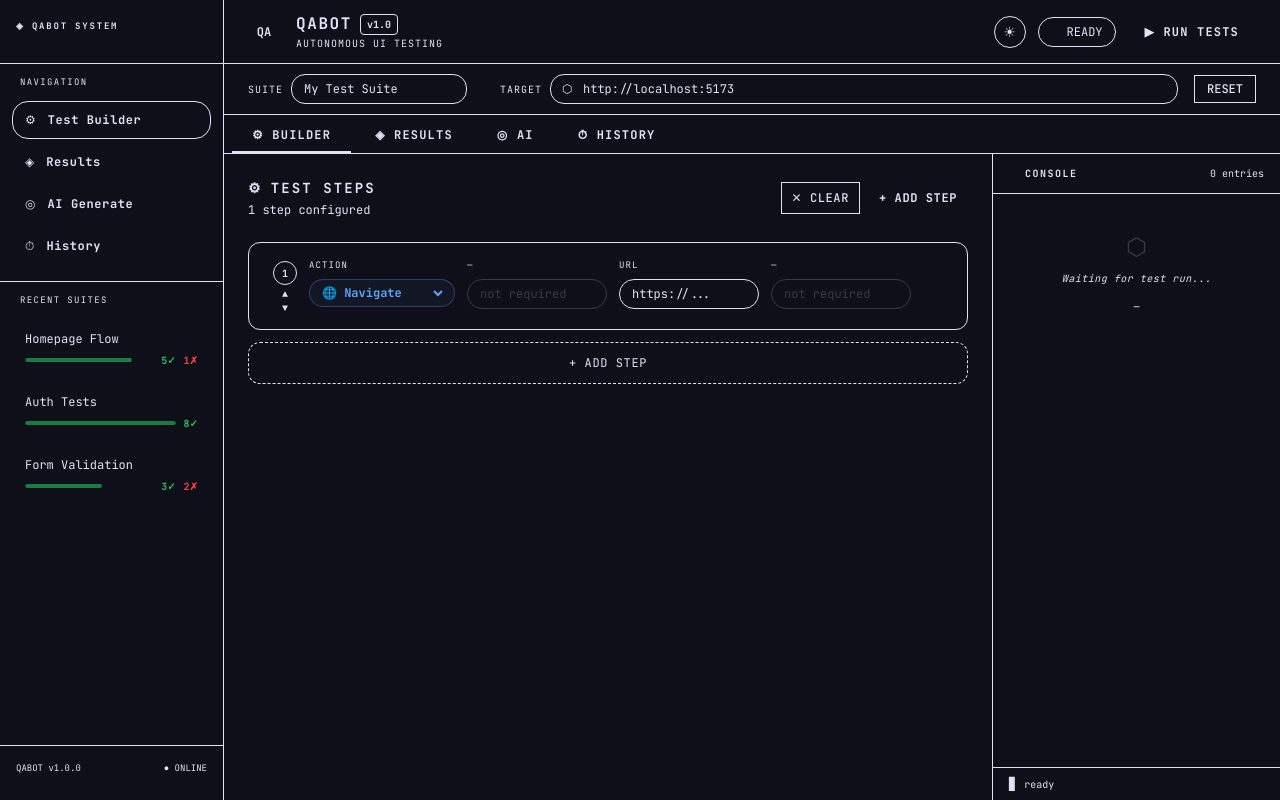
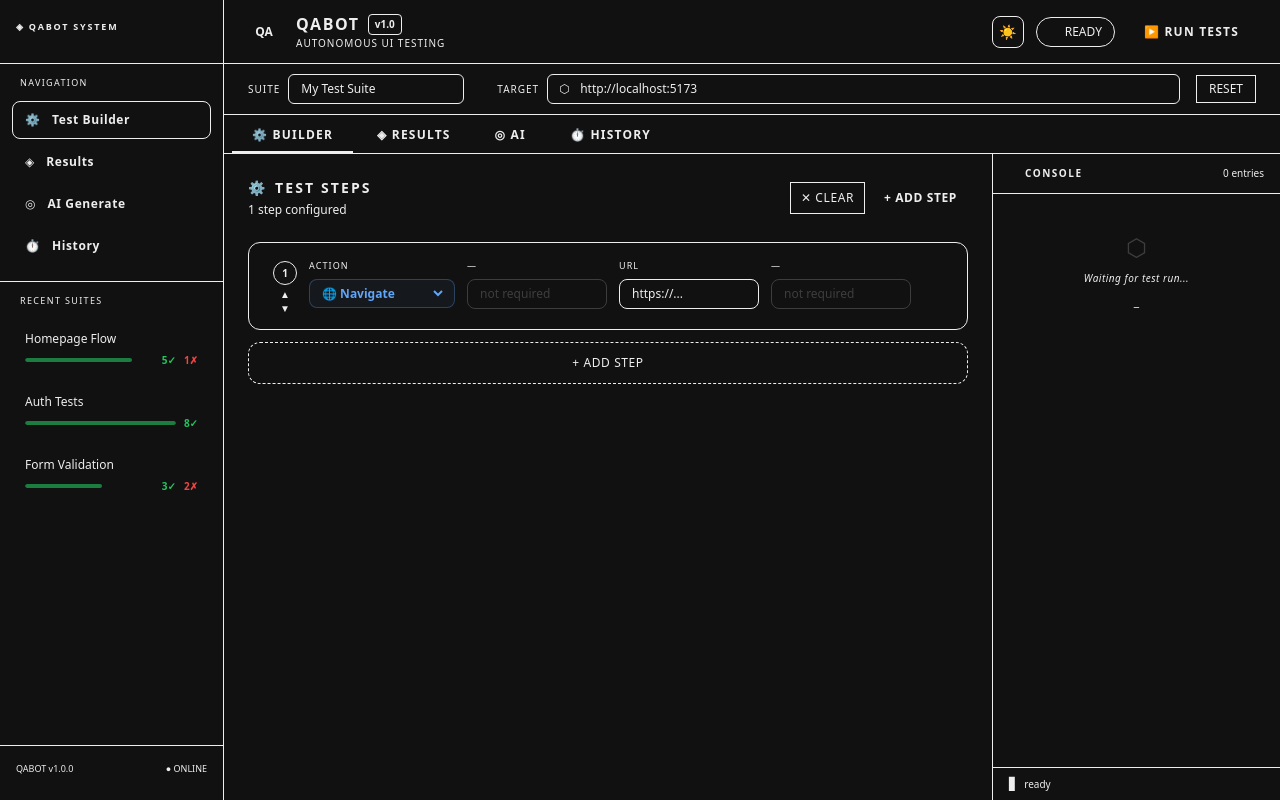
Before and after one commit to pratykshparmar00-coder/my-qa-bot, a React (Vite) app: page / in a window 1280 px wide. Built offline with nearby package versions, Linux system fonts and the light colour scheme.

Commit message:
style: apply Caffeine TweakCN theme and font

```diff
--- a/src/index.css
+++ b/src/index.css
@@ -6,65 +6,65 @@
 
 @layer base {
   :root {
-    --background: oklch(0.9730 0.0133 286.1503);
-    --foreground: oklch(0.3015 0.0572 282.4176);
-    --card: oklch(1.0000 0 0);
-    --card-foreground: oklch(0.3015 0.0572 282.4176);
-    --popover: oklch(1.0000 0 0);
-    --popover-foreground: oklch(0.3015 0.0572 282.4176);
-    --primary: oklch(0.5417 0.1790 288.0332);
+    --background: oklch(0.9821 0 0);
+    --foreground: oklch(0.2435 0 0);
+    --card: oklch(0.9911 0 0);
+    --card-foreground: oklch(0.2435 0 0);
+    --popover: oklch(0.9911 0 0);
+    --popover-foreground: oklch(0.2435 0 0);
+    --primary: oklch(0.4341 0.0392 41.9938);
     --primary-foreground: oklch(1.0000 0 0);
-    --secondary: oklch(0.9174 0.0435 292.6901);
-    --secondary-foreground: oklch(0.4143 0.1039 288.1742);
-    --muted: oklch(0.9580 0.0133 286.1454);
-    --muted-foreground: oklch(0.5426 0.0465 284.7435);
-    --accent: oklch(0.9221 0.0373 262.1410);
-    --accent-foreground: oklch(0.3015 0.0572 282.4176);
-    --destructive: oklch(0.6861 0.2061 14.9941);
+    --secondary: oklch(0.9200 0.0651 74.3695);
+    --secondary-foreground: oklch(0.3499 0.0685 40.8288);
+    --muted: oklch(0.9521 0 0);
+    --muted-foreground: oklch(0.5032 0 0);
+    --accent: oklch(0.9310 0 0);
+    --accent-foreground: oklch(0.2435 0 0);
+    --destructive: oklch(0.6271 0.1936 33.3390);
     --destructive-foreground: oklch(1.0000 0 0);
-    --border: oklch(0.9115 0.0216 285.9625);
-    --input: oklch(0.9115 0.0216 285.9625);
-    --ring: oklch(0.5417 0.1790 288.0332);
-    --radius: 1rem;
-    --chart-1: oklch(0.5417 0.1790 288.0332);
-    --chart-2: oklch(0.7042 0.1602 288.9880);
-    --chart-3: oklch(0.5679 0.2113 276.7065);
-    --chart-4: oklch(0.6356 0.1922 281.8054);
-    --chart-5: oklch(0.4509 0.1758 279.3838);
-    --sidebar: oklch(0.9580 0.0133 286.1454);
-    --sidebar-foreground: oklch(0.3015 0.0572 282.4176);
-    --sidebar-primary: oklch(0.5417 0.1790 288.0332);
-    --sidebar-primary-foreground: oklch(1.0000 0 0);
-    --sidebar-accent: oklch(0.9221 0.0373 262.1410);
-    --sidebar-accent-foreground: oklch(0.3015 0.0572 282.4176);
-    --sidebar-border: oklch(0.9115 0.0216 285.9625);
-    --sidebar-ring: oklch(0.5417 0.1790 288.0332);
-    --font-sans: Inter, sans-serif;
-    --font-serif: Georgia, serif;
-    --font-mono: JetBrains Mono, monospace;
-    --shadow-color: hsl(240 30% 25%);
-    --shadow-opacity: 0.12;
-    --shadow-blur: 10px;
+    --border: oklch(0.8822 0 0);
+    --input: oklch(0.8822 0 0);
+    --ring: oklch(0.4341 0.0392 41.9938);
+    --radius: 0.5rem;
+    --chart-1: oklch(0.4341 0.0392 41.9938);
+    --chart-2: oklch(0.9200 0.0651 74.3695);
+    --chart-3: oklch(0.9310 0 0);
+    --chart-4: oklch(0.9367 0.0523 75.5009);
+    --chart-5: oklch(0.4338 0.0437 41.6746);
+    --sidebar: oklch(0.9881 0 0);
+    --sidebar-foreground: oklch(0.2645 0 0);
+    --sidebar-primary: oklch(0.3250 0 0);
+    --sidebar-primary-foreground: oklch(0.9881 0 0);
+    --sidebar-accent: oklch(0.9761 0 0);
+    --sidebar-accent-foreground: oklch(0.3250 0 0);
+    --sidebar-border: oklch(0.9401 0 0);
+    --sidebar-ring: oklch(0.7731 0 0);
+    --font-sans: ui-sans-serif, system-ui, -apple-system, BlinkMacSystemFont, 'Segoe UI', Roboto, 'Helvetica Neue', Arial, 'Noto Sans', sans-serif, 'Apple Color Emoji', 'Segoe UI Emoji', 'Segoe UI Symbol', 'Noto Color Emoji';
+    --font-serif: ui-serif, Georgia, Cambria, "Times New Roman", Times, serif;
+    --font-mono: ui-monospace, SFMono-Regular, Menlo, Monaco, Consolas, "Liberation Mono", "Courier New", monospace;
+    --shadow-color: oklch(0 0 0);
+    --shadow-opacity: 0.1;
+    --shadow-blur: 3px;
     --shadow-spread: 0px;
-    --shadow-offset-x: 0px;
-    --shadow-offset-y: 4px;
+    --shadow-offset-x: 0;
+    --shadow-offset-y: 1px;
     --letter-spacing: 0em;
     --spacing: 0.25rem;
-    --shadow-2xs: 0px 4px 10px 0px hsl(240 30% 25% / 0.06);
-    --shadow-xs: 0px 4px 10px 0px hsl(240 30% 25% / 0.06);
-    --shadow-sm: 0px 4px 10px 0px hsl(240 30% 25% / 0.12), 0px 1px 2px -1px hsl(240 30% 25% / 0.12);
-    --shadow: 0px 4px 10px 0px hsl(240 30% 25% / 0.12), 0px 1px 2px -1px hsl(240 30% 25% / 0.12);
-    --shadow-md: 0px 4px 10px 0px hsl(240 30% 25% / 0.12), 0px 2px 4px -1px hsl(240 30% 25% / 0.12);
-    --shadow-lg: 0px 4px 10px 0px hsl(240 30% 25% / 0.12), 0px 4px 6px -1px hsl(240 30% 25% / 0.12);
-    --shadow-xl: 0px 4px 10px 0px hsl(240 30% 25% / 0.12), 0px 8px 10px -1px hsl(240 30% 25% / 0.12);
-    --shadow-2xl: 0px 4px 10px 0px hsl(240 30% 25% / 0.30);
+    --shadow-2xs: 0 1px 3px 0px hsl(0 0% 0% / 0.05);
+    --shadow-xs: 0 1px 3px 0px hsl(0 0% 0% / 0.05);
+    --shadow-sm: 0 1px 3px 0px hsl(0 0% 0% / 0.10), 0 1px 2px -1px hsl(0 0% 0% / 0.10);
+    --shadow: 0 1px 3px 0px hsl(0 0% 0% / 0.10), 0 1px 2px -1px hsl(0 0% 0% / 0.10);
+    --shadow-md: 0 1px 3px 0px hsl(0 0% 0% / 0.10), 0 2px 4px -1px hsl(0 0% 0% / 0.10);
+    --shadow-lg: 0 1px 3px 0px hsl(0 0% 0% / 0.10), 0 4px 6px -1px hsl(0 0% 0% / 0.10);
+    --shadow-xl: 0 1px 3px 0px hsl(0 0% 0% / 0.10), 0 8px 10px -1px hsl(0 0% 0% / 0.10);
+    --shadow-2xl: 0 1px 3px 0px hsl(0 0% 0% / 0.25);
     --tracking-normal: 0em;
   }
   .theme {
-    --font-sans: Inter, sans-serif;
-    --font-mono: JetBrains Mono, monospace;
-    --font-serif: Georgia, serif;
-    --radius: 1rem;
+    --font-sans: ui-sans-serif, system-ui, -apple-system, BlinkMacSystemFont, 'Segoe UI', Roboto, 'Helvetica Neue', Arial, 'Noto Sans', sans-serif, 'Apple Color Emoji', 'Segoe UI Emoji', 'Segoe UI Symbol', 'Noto Color Emoji';
+    --font-mono: ui-monospace, SFMono-Regular, Menlo, Monaco, Consolas, "Liberation Mono", "Courier New", monospace;
+    --font-serif: ui-serif, Georgia, Cambria, "Times New Roman", Times, serif;
+    --radius: 0.5rem;
     --tracking-tighter: calc(var(--tracking-normal) - 0.05em);
     --tracking-tight: calc(var(--tracking-normal) - 0.025em);
     --tracking-wide: calc(var(--tracking-normal) + 0.025em);
@@ -72,58 +72,58 @@
     --tracking-widest: calc(var(--tracking-normal) + 0.1em);
   }
   .dark {
-    --background: oklch(0.1743 0.0227 283.7998);
-    --foreground: oklch(0.9185 0.0257 285.8834);
-    --card: oklch(0.2284 0.0384 282.9324);
-    --card-foreground: oklch(0.9185 0.0257 285.8834);
-    --popover: oklch(0.2284 0.0384 282.9324);
-    --popover-foreground: oklch(0.9185 0.0257 285.8834);
-    --primary: oklch(0.7162 0.1597 290.3962);
-    --primary-foreground: oklch(0.1743 0.0227 283.7998);
-    --secondary: oklch(0.3139 0.0736 283.4591);
-    --secondary-foreground: oklch(0.8367 0.0849 285.9111);
-    --muted: oklch(0.2710 0.0621 281.4377);
-    --muted-foreground: oklch(0.7166 0.0462 285.1741);
-    --accent: oklch(0.3354 0.0828 280.9705);
-    --accent-foreground: oklch(0.9185 0.0257 285.8834);
-    --destructive: oklch(0.6861 0.2061 14.9941);
+    --background: oklch(0.1776 0 0);
+    --foreground: oklch(0.9491 0 0);
+    --card: oklch(0.2134 0 0);
+    --card-foreground: oklch(0.9491 0 0);
+    --popover: oklch(0.2134 0 0);
+    --popover-foreground: oklch(0.9491 0 0);
+    --primary: oklch(0.9247 0.0524 66.1732);
+    --primary-foreground: oklch(0.2029 0.0240 200.1962);
+    --secondary: oklch(0.3163 0.0190 63.6992);
+    --secondary-foreground: oklch(0.9247 0.0524 66.1732);
+    --muted: oklch(0.2520 0 0);
+    --muted-foreground: oklch(0.7699 0 0);
+    --accent: oklch(0.2850 0 0);
+    --accent-foreground: oklch(0.9491 0 0);
+    --destructive: oklch(0.6271 0.1936 33.3390);
     --destructive-foreground: oklch(1.0000 0 0);
-    --border: oklch(0.3261 0.0597 282.5832);
-    --input: oklch(0.3261 0.0597 282.5832);
-    --ring: oklch(0.7162 0.1597 290.3962);
-    --chart-1: oklch(0.7162 0.1597 290.3962);
-    --chart-2: oklch(0.6382 0.1047 274.9117);
-    --chart-3: oklch(0.7482 0.1235 244.7492);
-    --chart-4: oklch(0.7124 0.0977 186.6761);
-    --chart-5: oklch(0.7546 0.1831 346.8124);
-    --radius: 1rem;
-    --sidebar: oklch(0.2284 0.0384 282.9324);
-    --sidebar-foreground: oklch(0.9185 0.0257 285.8834);
-    --sidebar-primary: oklch(0.7162 0.1597 290.3962);
-    --sidebar-primary-foreground: oklch(0.1743 0.0227 283.7998);
-    --sidebar-accent: oklch(0.3354 0.0828 280.9705);
-    --sidebar-accent-foreground: oklch(0.9185 0.0257 285.8834);
-    --sidebar-border: oklch(0.3261 0.0597 282.5832);
-    --sidebar-ring: oklch(0.7162 0.1597 290.3962);
-    --font-sans: Inter, sans-serif;
-    --font-serif: Georgia, serif;
-    --font-mono: JetBrains Mono, monospace;
-    --shadow-color: hsl(240 30% 25%);
-    --shadow-opacity: 0.12;
-    --shadow-blur: 10px;
+    --border: oklch(0.2351 0.0115 91.7467);
+    --input: oklch(0.4017 0 0);
+    --ring: oklch(0.9247 0.0524 66.1732);
+    --chart-1: oklch(0.9247 0.0524 66.1732);
+    --chart-2: oklch(0.3163 0.0190 63.6992);
+    --chart-3: oklch(0.2850 0 0);
+    --chart-4: oklch(0.3481 0.0219 67.0001);
+    --chart-5: oklch(0.9245 0.0533 67.0855);
+    --radius: 0.5rem;
+    --sidebar: oklch(0.2103 0.0059 285.8852);
+    --sidebar-foreground: oklch(0.9674 0.0013 286.3752);
+    --sidebar-primary: oklch(0.4882 0.2172 264.3763);
+    --sidebar-primary-foreground: oklch(1.0000 0 0);
+    --sidebar-accent: oklch(0.2739 0.0055 286.0326);
+    --sidebar-accent-foreground: oklch(0.9674 0.0013 286.3752);
+    --sidebar-border: oklch(0.2739 0.0055 286.0326);
+    --sidebar-ring: oklch(0.8711 0.0055 286.2860);
+    --font-sans: ui-sans-serif, system-ui, -apple-system, BlinkMacSystemFont, 'Segoe UI', Roboto, 'Helvetica Neue', Arial, 'Noto Sans', sans-serif, 'Apple Color Emoji', 'Segoe UI Emoji', 'Segoe UI Symbol', 'Noto Color Emoji';
+    --font-serif: ui-serif, Georgia, Cambria, "Times New Roman", Times, serif;
+    --font-mono: ui-monospace, SFMono-Regular, Menlo, Monaco, Consolas, "Liberation Mono", "Courier New", monospace;
+    --shadow-color: oklch(0 0 0);
+    --shadow-opacity: 0.1;
+    --shadow-blur: 3px;
     --shadow-spread: 0px;
-    --shadow-offset-x: 0px;
-    --shadow-offset-y: 4px;
+    --shadow-offset-x: 0;
+    --shadow-offset-y: 1px;
     --letter-spacing: 0em;
     --spacing: 0.25rem;
-    --shadow-2xs: 0px 4px 10px 0px hsl(240 30% 25% / 0.06);
-    --shadow-xs: 0px 4px 10px 0px hsl(240 30% 25% / 0.06);
-    --shadow-sm: 0px 4px 10px 0px hsl(240 30% 25% / 0.12), 0px 1px 2px -1px hsl(240 30% 25% / 0.12);
-    --shadow: 0px 4px 10px 0px hsl(240 30% 25% / 0.12), 0px 1px 2px -1px hsl(240 30% 25% / 0.12);
-    --shadow-md: 0px 4px 10px 0px hsl(240 30% 25% / 0.12), 0px 2px 4px -1px hsl(240 30% 25% / 0.12);
-    --shadow-lg: 0px 4px 10px 0px hsl(240 30% 25% / 0.12), 0px 4px 6px -1px hsl(240 30% 25% / 0.12);
-    --shadow-xl: 0px 4px 10px 0px hsl(240 30% 25% / 0.12), 0px 8px 10px -1px hsl(240 30% 25% / 0.12);
-    --shadow-2xl: 0px 4px 10px 0px hsl(240 30% 25% / 0.30);
+    --shadow-2xs: 0 1px 3px 0px hsl(0 0% 0% / 0.05);
+    --shadow-xs: 0 1px 3px 0px hsl(0 0% 0% / 0.05);
+    --shadow-sm: 0 1px 3px 0px hsl(0 0% 0% / 0.10), 0 1px 2px -1px hsl(0 0% 0% / 0.10);
+    --shadow: 0 1px 3px 0px hsl(0 0% 0% / 0.10), 0 1px 2px -1px hsl(0 0% 0% / 0.10);
+    --shadow-md: 0 1px 3px 0px hsl(0 0% 0% / 0.10), 0 2px 4px -1px hsl(0 0% 0% / 0.10);
+    --shadow-lg: 0 1px 3px 0px hsl(0 0% 0% / 0.10), 0 4px 6px -1px hsl(0 0% 0% / 0.10);
+    --shadow-xl: 0 1px 3px 0px hsl(0 0% 0% / 0.10), 0 8px 10px -1px hsl(0 0% 0% / 0.10);
+    --shadow-2xl: 0 1px 3px 0px hsl(0 0% 0% / 0.25);
   }
   body {
     letter-spacing: var(--tracking-normal);
@@ -138,11 +138,8 @@
   body {
     background-color: var(--background);
     color: var(--foreground);
-    font-family: 'JetBrains Mono', monospace;
   }
 }
-
-
 
 /* Custom scrollbar */
 ::-webkit-scrollbar {
```
